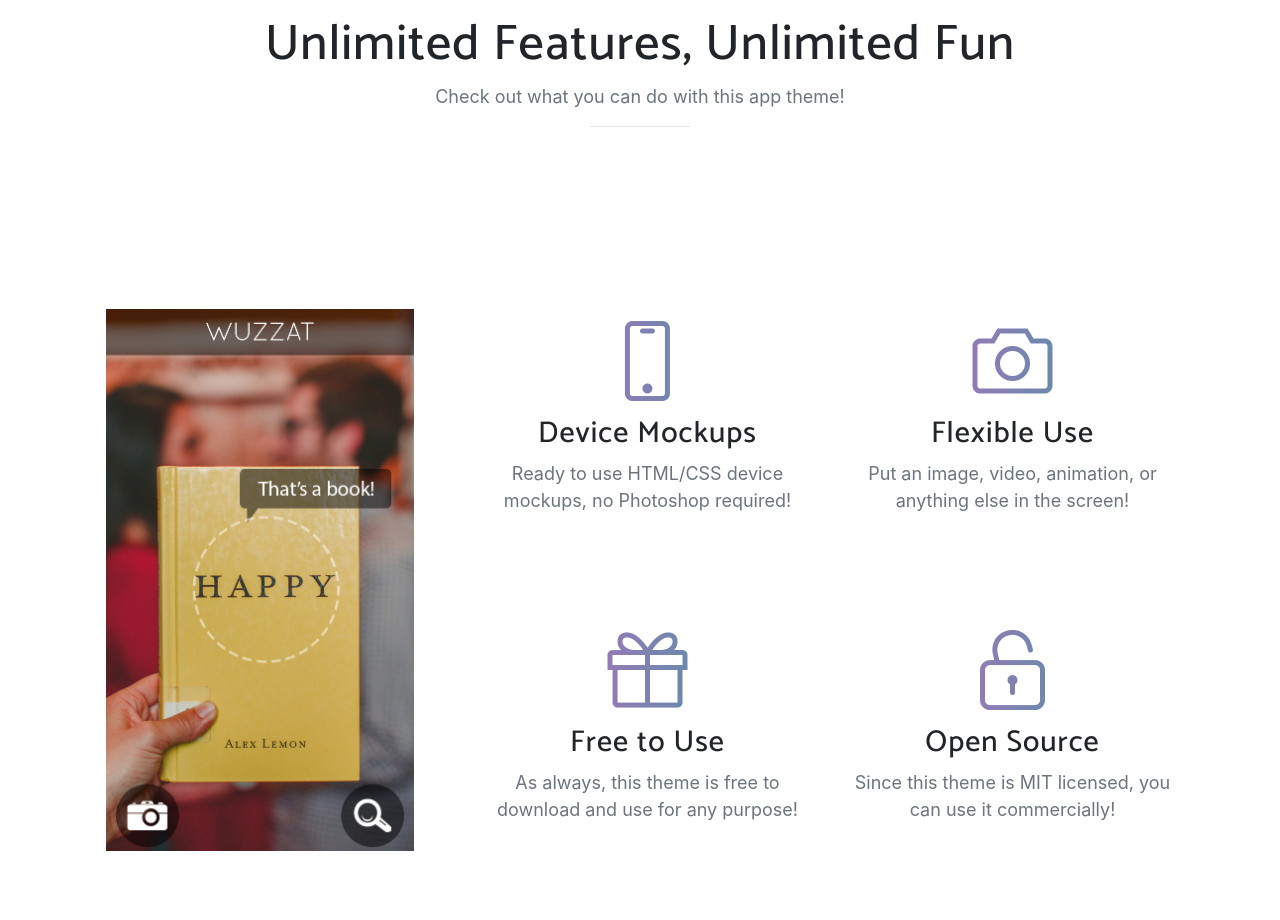
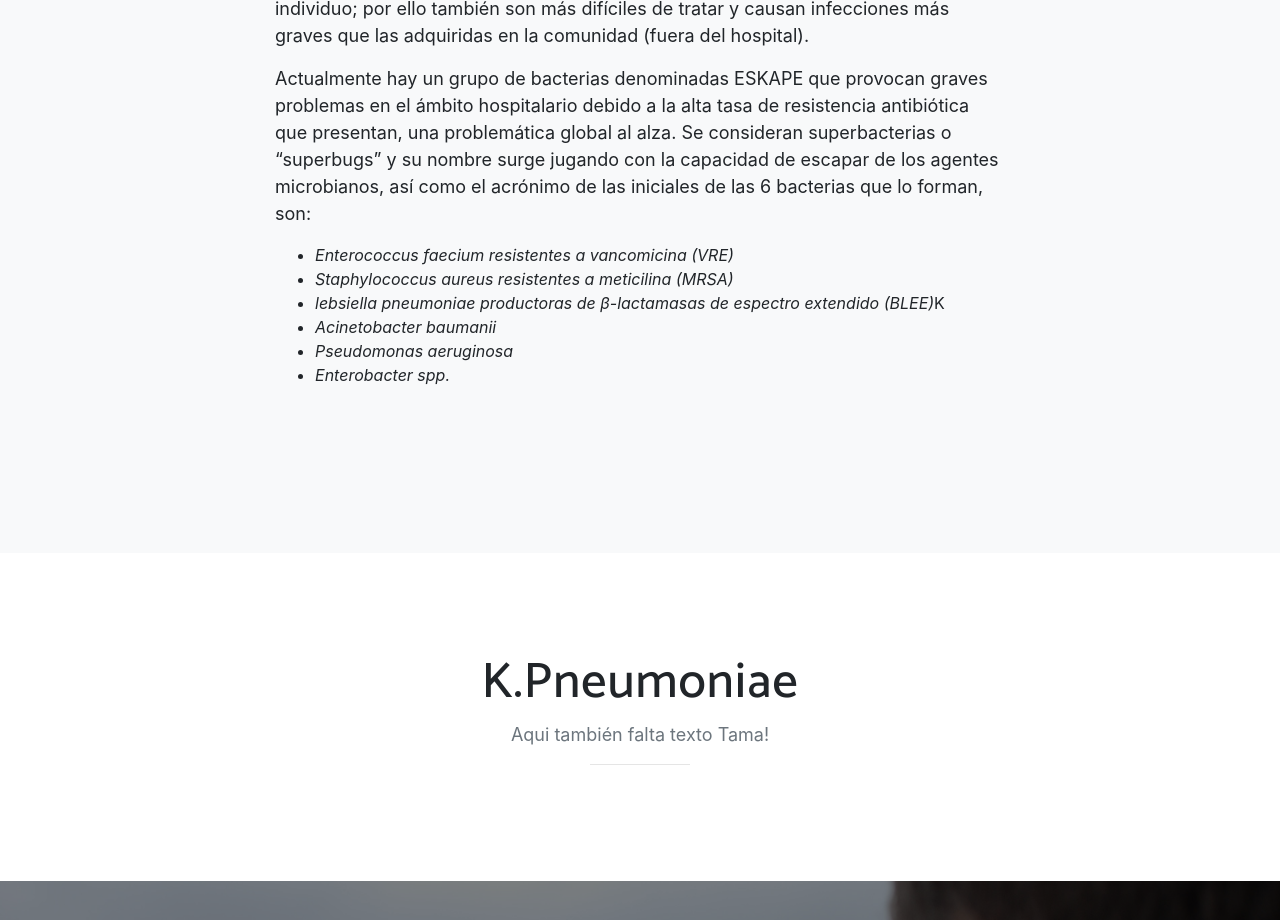
Before and after one commit to breogangf/klebsi.es, a website with bundled scripts: page www/index.html in a window 1280 px wide. Shown: the part 1320-2240 px from the top of the page. Built offline with nearby package versions, Linux system fonts and the light colour scheme; files whose address does not match are found by name; a web font is replaced by a local one.

Commit message:
First test text for patogenos

```diff
--- a/www/index.html
+++ b/www/index.html
@@ -47,7 +47,7 @@
             <a class="nav-link js-scroll-trigger" href="#patogenos">Patógenos</a>
           </li>
           <li class="nav-item">
-            <a class="nav-link js-scroll-trigger" href="#features">K.Pneumoniae</a>
+            <a class="nav-link js-scroll-trigger" href="#pneumoniae">K.Pneumoniae</a>
           </li>
           <li class="nav-item">
             <a class="nav-link js-scroll-trigger" href="#contact">Problemática</a>
@@ -88,76 +88,34 @@
     </div>
   </header>
 
-  <section class="patogenos bg-primary text-center" id="patogenos">
+  <section class="patogenos bg-light" id="patogenos">
     <div class="container">
       <div class="row">
         <div class="col-md-8 mx-auto">
-          <h2 class="section-heading">Patógenos!</h2>
-          <p>- Añadir el texto para patógenos -</p>
+          <h2 class="section-heading">Patógenos hospitalarios:</h2>
+          <p>Las bacterias nosocomiales son aquellas que causan infecciones en un entorno hospitalario, bien sea durante el tiempo de hospitalización o tras este periodo debido a los procedimientos realizados. Adquirir una infección intrahospitalario o nosocomial es relativamente sencillo debido al ambiente, ya que hay muchas personas enfermas, amplio uso de antibióticos, etc.
+            Generalmente este tipo de bacterias son oportunistas ya que se aprovechan de diversos factores (desequilibrio microbiota, disminución del sistema inmune, realización de procedimientos invasivos…) para instalarse en un individuo; por ello también son más difíciles de tratar y causan infecciones más graves que las adquiridas en la comunidad (fuera del hospital).
+          </p>
+          <p>Actualmente hay un grupo de bacterias denominadas ESKAPE que provocan graves problemas en el ámbito hospitalario debido a la alta tasa de resistencia antibiótica que presentan, una problemática global al alza. Se consideran superbacterias o “superbugs” y su nombre surge jugando con la capacidad de escapar de los agentes microbianos, así como el acrónimo de las iniciales de las 6 bacterias que lo forman, son:</p>
+          <ul>
+            <li><i>Enterococcus faecium resistentes a vancomicina (VRE)</i></li>
+            <li><i>Staphylococcus aureus resistentes a meticilina (MRSA)</i></li>
+            <li><i>lebsiella pneumoniae productoras de β-lactamasas de espectro extendido (BLEE)</i>K</li>
+            <li><i>Acinetobacter baumanii</i></li>
+            <li><i>Pseudomonas aeruginosa</i></li>
+            <li><i>Enterobacter spp.</i></li>
+          </ul>
         </div>
       </div>
     </div>
   </section>
 
-  <section class="features" id="features">
+  <section class="pneumoniae" id="pneumoniae">
     <div class="container">
       <div class="section-heading text-center">
-        <h2>Unlimited Features, Unlimited Fun</h2>
-        <p class="text-muted">Check out what you can do with this app theme!</p>
+        <h2>K.Pneumoniae</h2>
+        <p class="text-muted">Aqui también falta texto Tama!</p>
         <hr>
-      </div>
-      <div class="row">
-        <div class="col-lg-4 my-auto">
-          <div class="device-container">
-            <div class="device-mockup iphone6_plus portrait white">
-              <div class="device">
-                <div class="screen">
-                  <!-- Demo image for screen mockup, you can put an image here, some HTML, an animation, video, or anything else! -->
-                  <img src="img/demo-screen-1.jpg" class="img-fluid" alt="">
-                </div>
-                <div class="button">
-                  <!-- You can hook the "home button" to some JavaScript events or just remove it -->
-                </div>
-              </div>
-            </div>
-          </div>
-        </div>
-        <div class="col-lg-8 my-auto">
-          <div class="container-fluid">
-            <div class="row">
-              <div class="col-lg-6">
-                <div class="feature-item">
-                  <i class="icon-screen-smartphone text-primary"></i>
-                  <h3>Device Mockups</h3>
-                  <p class="text-muted">Ready to use HTML/CSS device mockups, no Photoshop required!</p>
-                </div>
-              </div>
-              <div class="col-lg-6">
-                <div class="feature-item">
-                  <i class="icon-camera text-primary"></i>
-                  <h3>Flexible Use</h3>
-                  <p class="text-muted">Put an image, video, animation, or anything else in the screen!</p>
-                </div>
-              </div>
-            </div>
-            <div class="row">
-              <div class="col-lg-6">
-                <div class="feature-item">
-                  <i class="icon-present text-primary"></i>
-                  <h3>Free to Use</h3>
-                  <p class="text-muted">As always, this theme is free to download and use for any purpose!</p>
-                </div>
-              </div>
-              <div class="col-lg-6">
-                <div class="feature-item">
-                  <i class="icon-lock-open text-primary"></i>
-                  <h3>Open Source</h3>
-                  <p class="text-muted">Since this theme is MIT licensed, you can use it commercially!</p>
-                </div>
-              </div>
-            </div>
-          </div>
-        </div>
       </div>
     </div>
   </section>
--- a/www/scss/_download.scss
+++ b/www/scss/_download.scss
@@ -2,6 +2,7 @@
 section.patogenos {
     position: relative;
     padding: 150px 0;
+    background-color: bisque
     h2 {
         font-size: 50px;
         margin-top: 0;
--- a/www/scss/_features.scss
+++ b/www/scss/_features.scss
@@ -1,5 +1,5 @@
 // Styling for the features section
-section.features {
+section.pneuminiae {
     .section-heading {
         margin-bottom: 100px;
         h2 {
--- a/www/scss/_variables.scss
+++ b/www/scss/_variables.scss
@@ -2,7 +2,7 @@
 
 // Gray and Brand Colors for use across theme
 
-$theme-primary:    #ffffff;
+$theme-primary:    #fdcc52;
 $theme-secondary:  rgb(45, 160, 160);
 $theme-tertiary:   #d164c3;
 
```
Also changed, not shown: www/css/new-age.css, www/css/new-age.min.css.
